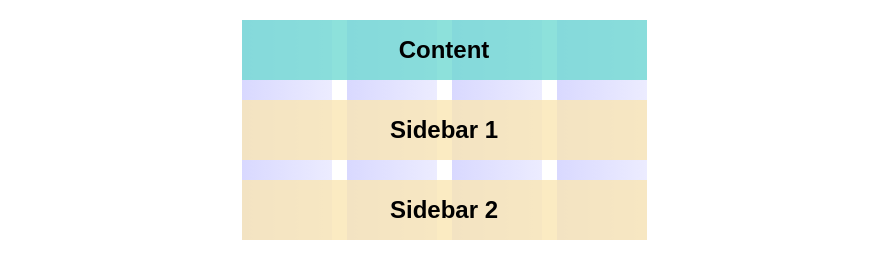
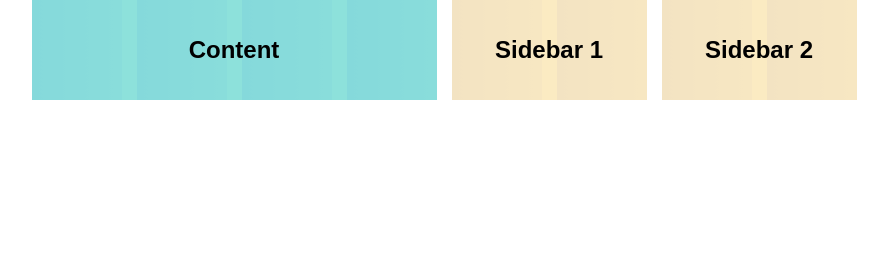
Before and after one commit to zellwk/Learning-Susy, a plain HTML site: page walkthrough/index.html in a window 1280 px wide. Shown: the whole page, without its empty margins (196-1084 px from the left). Drawn offline with Linux system fonts and the light colour scheme.

Commit message:
chapter17-2
Signed-off-by: Zell Liew <zellwk@gmail.com>

```diff
--- a/walkthrough/scss/styles.scss
+++ b/walkthrough/scss/styles.scss
@@ -33,6 +33,29 @@ $large: 12;
 
 .wrap {
   @include container;
+  @include susy-breakpoint($bp-med, $med) {
+    width: span($med);
+    @include show-grid;
+  }
+}
+
+
+.content {
+  @include susy-breakpoint($bp-med, $med) {
+    @include span(4);
+  }
+}
+
+.sidebar1 {
+  @include susy-breakpoint($bp-med, $med) {
+    @include span(2);
+  }
+}
+
+.sidebar2 {
+  @include susy-breakpoint($bp-med, $med) {
+    @include span(2 last);
+  }
 }
 
 // ==========
```
Also changed, not shown: walkthrough/css/styles.css.
